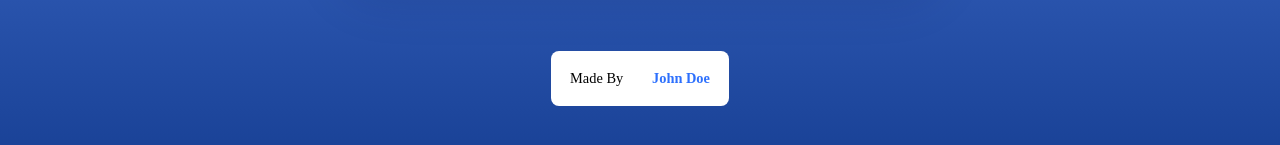
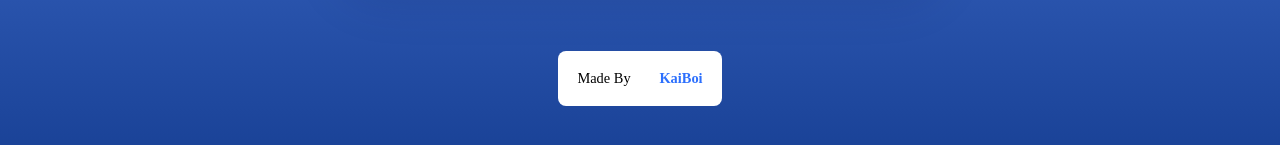
Before and after one commit to KaliBlip/To-Do-List-JsApp, a plain HTML site: page index.html in a window 1280 px wide. Shown: the part 611-756 px from the top of the page. Drawn offline with Linux system fonts and the light colour scheme.

Commit message:
basic changes

```diff
--- a/index.html
+++ b/index.html
@@ -33,7 +33,7 @@
     <footer>
       <div class="footer">
         <p class="made-by">Made By</p>
-        <p class="author">John Doe</p>
+        <p class="author">KaiBoi</p>
       </div>
     </footer>
   </body>
```
